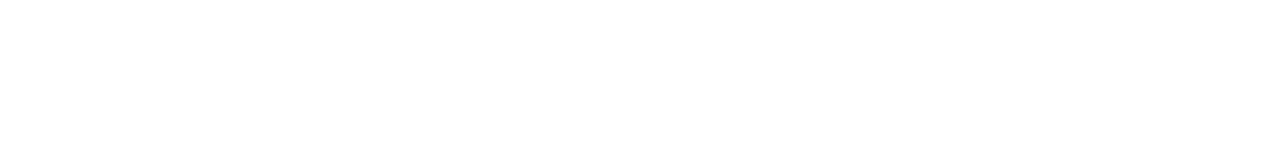
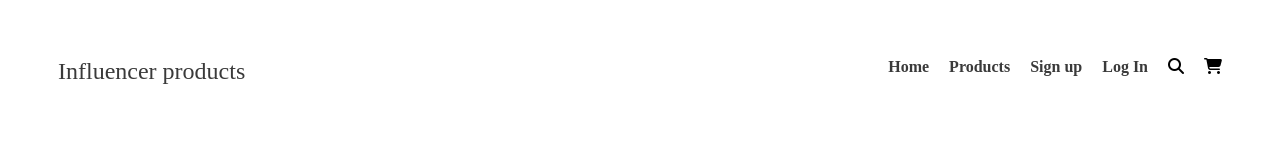
Before and after one commit to khaled8787/marketing-web, a plain HTML site: page marketing-web.html in a window 1280 px wide. Drawn offline with Linux system fonts and the light colour scheme.

Commit message:
second commit

```diff
--- a/marketing-web.html
+++ b/marketing-web.html
@@ -4,8 +4,33 @@
     <meta charset="UTF-8">
     <meta name="viewport" content="width=device-width, initial-scale=1.0">
     <title>Marketing-Web</title>
+    <script src="https://kit.FontAwesome.com/d7b7563d24.js" crossorigin="anonymous"></script>
+    <style>
+        .first{
+            text-decoration: none;
+            color: rgb(58, 58, 58);
+        }
+        @media screen and (max-width: 576px) {
+            .second{
+                flex-direction: column-reverse;
+                gap: 30px;
+
+
+
+        }
+    </style>
 </head>
-<body>
-
+<body class="third" style="padding: 50px;">
+    <div class="second" style="display: flex;justify-content: space-between;">
+        <div style="color: rgb(58, 58, 58);font-size: 24px;font-size: 24px;">Influencer products</div>
+        <div style="display: flex;gap: 20px;font-size: 16px;font-weight: 600;">
+            <span><a class="first" href="">Home</a></span>
+            <span><a class="first" href="">Products</a></span>
+            <span><a class="first" href="">Sign up</a></span>
+            <span><a class="first" href="">Log In</a></span>
+            <span><i class="fa-solid fa-magnifying-glass"></i></span>
+            <span><i class="fa-solid fa-cart-shopping"></i></span>
+        </div>
+    </div>
 </body>
 </html>
```
